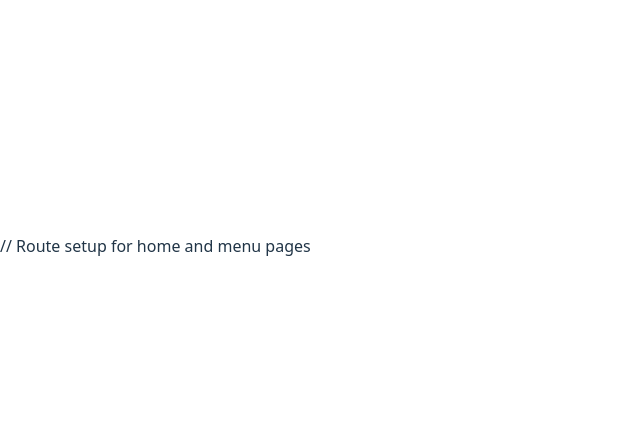
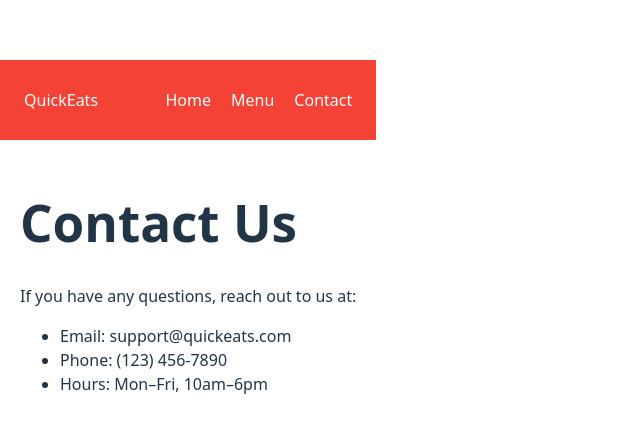
Before and after one commit to PapiP3/fullstack-food-delivery, a React (Vite) app in the folder client/: page /contact in a window 1280 px wide. Shown: the part 154-584 px from the top of the page, without its empty margins (0-640 px from the left). Built offline with nearby package versions, Linux system fonts and the light colour scheme.

Commit message:
Added Contact page with support info and layout

```diff
--- a/client/src/App.jsx
+++ b/client/src/App.jsx
@@ -2,14 +2,16 @@ import React from "react";
 import { BrowserRouter as Router, Routes, Route } from "react-router-dom";
 import Home from "./pages/Home";
 import Menu from "./pages/Menu";
+import Contact from "./pages/Contact";
 
 function App() {
   return (
     <Router>
-      // Route setup for home and menu pages
+      {/* Route setup for home and menu pages */}
       <Routes>
         <Route path="/" element={<Home />} />
         <Route path="/menu" element={<Menu />} />
+        <Route path="/contact" element={<Contact />} />
       </Routes>
     </Router>
   );
--- a/client/src/components/FoodGallery.jsx
+++ b/client/src/components/FoodGallery.jsx
@@ -26,9 +26,13 @@ function FoodGallery() {
       <div
         style={{
           display: "grid",
-        gridTemplateColumns: "repeat(auto-fill, minmax(220px, 1fr))",
-        gap: "20px",
+          gridTemplateColumns: "repeat(auto-fit, minmax(280px, 1fr))",
+          gap: "24px",
           marginTop: "20px",
+          padding: "0 20px",
+          maxWidth: "1200px",
+          marginLeft: "auto",
+          marginRight: "auto",
         }}
       >
         {foodItems.map((item, idx) => (
@@ -43,4 +47,5 @@ function FoodGallery() {
     );
   }
 
+
 export default FoodGallery;
--- /dev/null
+++ b/client/src/pages/Contact.jsx
@@ -0,0 +1,27 @@
+import React from "react";
+import Navbar from "../components/Navbar";
+
+function Contact() {
+  return (
+    <>
+      <Navbar />
+      <main
+        style={{
+          maxWidth: "600px",
+          margin: "0 auto",
+          padding: "20px",
+        }}
+      >
+        <h1>Contact Us</h1>
+        <p>If you have any questions, reach out to us at:</p>
+        <ul>
+          <li>Email: support@quickeats.com</li>
+          <li>Phone: (123) 456-7890</li>
+          <li>Hours: Mon–Fri, 10am–6pm</li>
+        </ul>
+      </main>
+    </>
+  );
+}
+
+export default Contact;
--- a/client/src/pages/Menu.jsx
+++ b/client/src/pages/Menu.jsx
@@ -6,7 +6,13 @@ function Menu() {
   return (
     <>
       <Navbar />
-      <main style={{ padding: "20px" }}>
+      <main
+        style={{
+          maxWidth: "1200px",
+          margin: "0 auto",
+          padding: "20px",
+        }}
+      >
         <h1>Menu</h1>
         <FoodGallery />
       </main>
```
Lines whose indentation alone changed are shown as unchanged.
